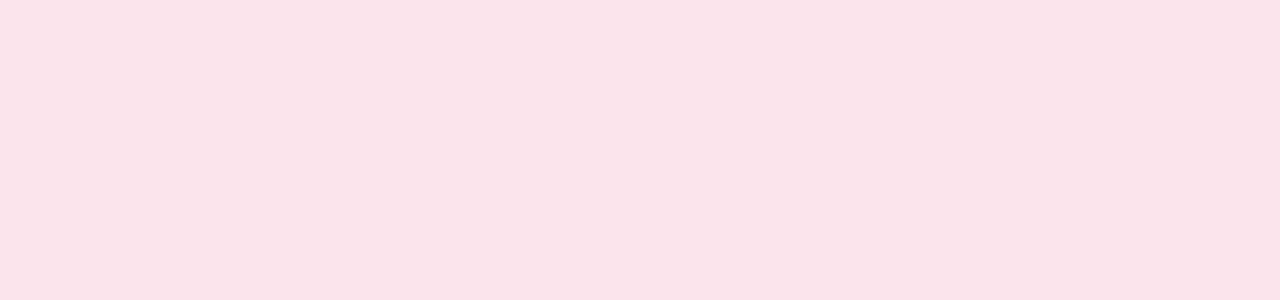
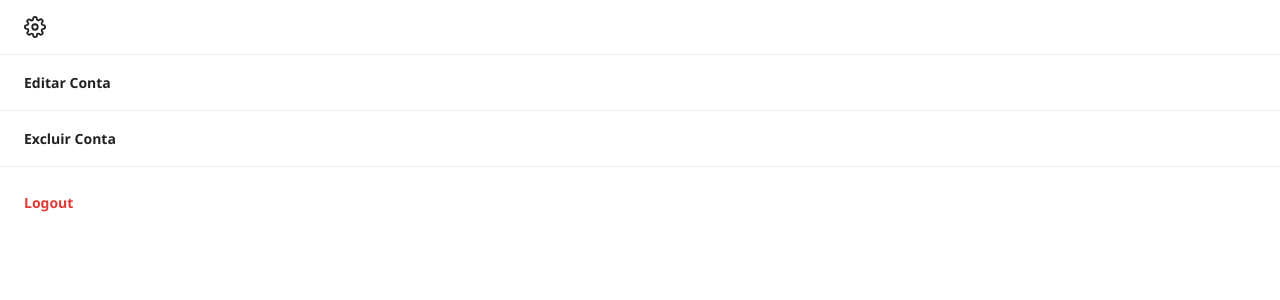
Before and after one commit to raqsoli/EngSoftware, a React (Vite) app in the folder frontend/: page /configuracoes in a window 1280 px wide. Before the commit this address had no page. Shown: the top 300 px of the page. Built offline with nearby package versions, Linux system fonts and the light colour scheme.

Commit message:
feat: implementa configuracoes na homepage - refs #33

```diff
--- a/frontend/src/App.jsx
+++ b/frontend/src/App.jsx
@@ -11,7 +11,7 @@ import CollectionPage from './Components/ColectionPage/ColectionPage'
 import PerfilOutroUsuario from './Components/PerfilOutroUsuario/PerfilOutroUsuario'
 import Excluirconta from './Components/Excluirconta/Excluirconta'
 import BuscaItemColecao from './Components/BuscaItemColecao/BuscaItemColecao'
-import AdicionarItem from './Components/AdicionarItem/AdicionarItem'
+import Configuracoes from './Components/Configuracoes/Configuracoes'
 
 function App() {
   return (
@@ -29,7 +29,7 @@ function App() {
         <Route path="/perfil-usuario/:id" element={<PerfilOutroUsuario />} />
         <Route path="/excluir-conta" element={<Excluirconta />} />
         <Route path="/busca" element={<BuscaItemColecao />} />
-        <Route path="/adicionar-item" element={<AdicionarItem />} />
+        <Route path="/configuracoes" element={<Configuracoes />} />
       </Routes>
     </BrowserRouter>
   )
--- /dev/null
+++ b/frontend/src/Components/Configuracoes/Configuracoes.css
@@ -0,0 +1,45 @@
+/* ── Página geral ── */
+.settings-page {
+  min-height: 100vh;
+  background-color: #ffffff;
+  font-family: 'Segoe UI', sans-serif;
+  color: #222;
+}
+
+/* ── Cabeçalho ── */
+.settings-header {
+  display: flex;
+  align-items: center;
+  padding: 16px 24px;
+  border-bottom: 1px solid #f0f0f0;
+}
+
+/* ── Lista de opções ── */
+.settings-list {
+  display: flex;
+  flex-direction: column;
+}
+
+.settings-item {
+  background: none;
+  border: none;
+  border-bottom: 1px solid #f0f0f0;
+  text-align: left;
+  padding: 18px 24px;
+  font-size: 14px;
+  font-weight: 600;
+  color: #222;
+  cursor: pointer;
+  font-family: 'Segoe UI', sans-serif;
+  transition: background-color 0.15s;
+}
+
+.settings-item:hover {
+  background-color: #fafafa;
+}
+
+.settings-logout {
+  color: #e53935;
+  border-bottom: none;
+  margin-top: 8px;
+}
--- /dev/null
+++ b/frontend/src/Components/Configuracoes/Configuracoes.jsx
@@ -0,0 +1,63 @@
+import { useNavigate } from "react-router-dom";
+import "./Configuracoes.css";
+
+export default function ConfiguracoesPage() {
+  const navigate = useNavigate();
+
+  const handleLogout = () => {
+    // TODO: quando o back estiver pronto, substituir por chamada à API:
+    // fetch('url-da-api/logout', {
+    //   method: 'POST',
+    //   headers: { 'Authorization': 'Bearer ' + token }
+    // })
+    // .then(() => {
+    //   localStorage.clear();
+    //   sessionStorage.clear();
+    //   navigate('/');
+    // })
+
+    // Por enquanto, simula o logout direto no front
+    localStorage.clear();
+    sessionStorage.clear();
+    navigate("/");
+  };
+
+  return (
+    <div className="settings-page">
+
+      {/* Cabeçalho com ícone de engrenagem */}
+      <header className="settings-header">
+        <svg width="22" height="22" viewBox="0 0 24 24" fill="none" stroke="#222" strokeWidth="2">
+          <circle cx="12" cy="12" r="3" />
+          <path d="M19.4 15a1.65 1.65 0 0 0 .33 1.82l.06.06a2 2 0 0 1-2.83 2.83l-.06-.06a1.65 1.65 0 0 0-1.82-.33 1.65 1.65 0 0 0-1 1.51V21a2 2 0 0 1-4 0v-.09A1.65 1.65 0 0 0 9 19.4a1.65 1.65 0 0 0-1.82.33l-.06.06a2 2 0 0 1-2.83-2.83l.06-.06A1.65 1.65 0 0 0 4.68 15a1.65 1.65 0 0 0-1.51-1H3a2 2 0 0 1 0-4h.09A1.65 1.65 0 0 0 4.6 9a1.65 1.65 0 0 0-.33-1.82l-.06-.06a2 2 0 0 1 2.83-2.83l.06.06A1.65 1.65 0 0 0 9 4.68a1.65 1.65 0 0 0 1-1.51V3a2 2 0 0 1 4 0v.09a1.65 1.65 0 0 0 1 1.51 1.65 1.65 0 0 0 1.82-.33l.06-.06a2 2 0 0 1 2.83 2.83l-.06.06A1.65 1.65 0 0 0 19.4 9a1.65 1.65 0 0 0 1.51 1H21a2 2 0 0 1 0 4h-.09a1.65 1.65 0 0 0-1.51 1z" />
+        </svg>
+      </header>
+
+      {/* Lista vertical de opções */}
+      <main className="settings-list">
+
+        <button
+          className="settings-item"
+          onClick={() => navigate("/editar-perfil")}
+        >
+          Editar Conta
+        </button>
+
+        <button
+          className="settings-item"
+          onClick={() => navigate("/excluir-conta")}
+        >
+          Excluir Conta
+        </button>
+
+        <button
+          className="settings-item settings-logout"
+          onClick={handleLogout}
+        >
+          Logout
+        </button>
+
+      </main>
+    </div>
+  );
+}
--- a/frontend/src/Components/HomePage/HomePage.jsx
+++ b/frontend/src/Components/HomePage/HomePage.jsx
@@ -249,7 +249,8 @@ export default function HomePage() {
         </div>
 
         {/* Botão de configurações */}
-        <button className="navbar-settings" aria-label="Configurações">
+        <button className="navbar-settings" aria-label="Configurações"
+        onClick={() => navigate('/configuracoes')}>
           <svg width="20" height="20" viewBox="0 0 24 24" fill="none" stroke="#555" strokeWidth="2">
             <circle cx="12" cy="12" r="3" />
             <path d="M19.4 15a1.65 1.65 0 0 0 .33 1.82l.06.06a2 2 0 0 1-2.83 2.83l-.06-.06a1.65 1.65 0 0 0-1.82-.33 1.65 1.65 0 0 0-1 1.51V21a2 2 0 0 1-4 0v-.09A1.65 1.65 0 0 0 9 19.4a1.65 1.65 0 0 0-1.82.33l-.06.06a2 2 0 0 1-2.83-2.83l.06-.06A1.65 1.65 0 0 0 4.68 15a1.65 1.65 0 0 0-1.51-1H3a2 2 0 0 1 0-4h.09A1.65 1.65 0 0 0 4.6 9a1.65 1.65 0 0 0-.33-1.82l-.06-.06a2 2 0 0 1 2.83-2.83l.06.06A1.65 1.65 0 0 0 9 4.68a1.65 1.65 0 0 0 1-1.51V3a2 2 0 0 1 4 0v.09a1.65 1.65 0 0 0 1 1.51 1.65 1.65 0 0 0 1.82-.33l.06-.06a2 2 0 0 1 2.83 2.83l-.06.06A1.65 1.65 0 0 0 19.4 9a1.65 1.65 0 0 0 1.51 1H21a2 2 0 0 1 0 4h-.09a1.65 1.65 0 0 0-1.51 1z" />
```
